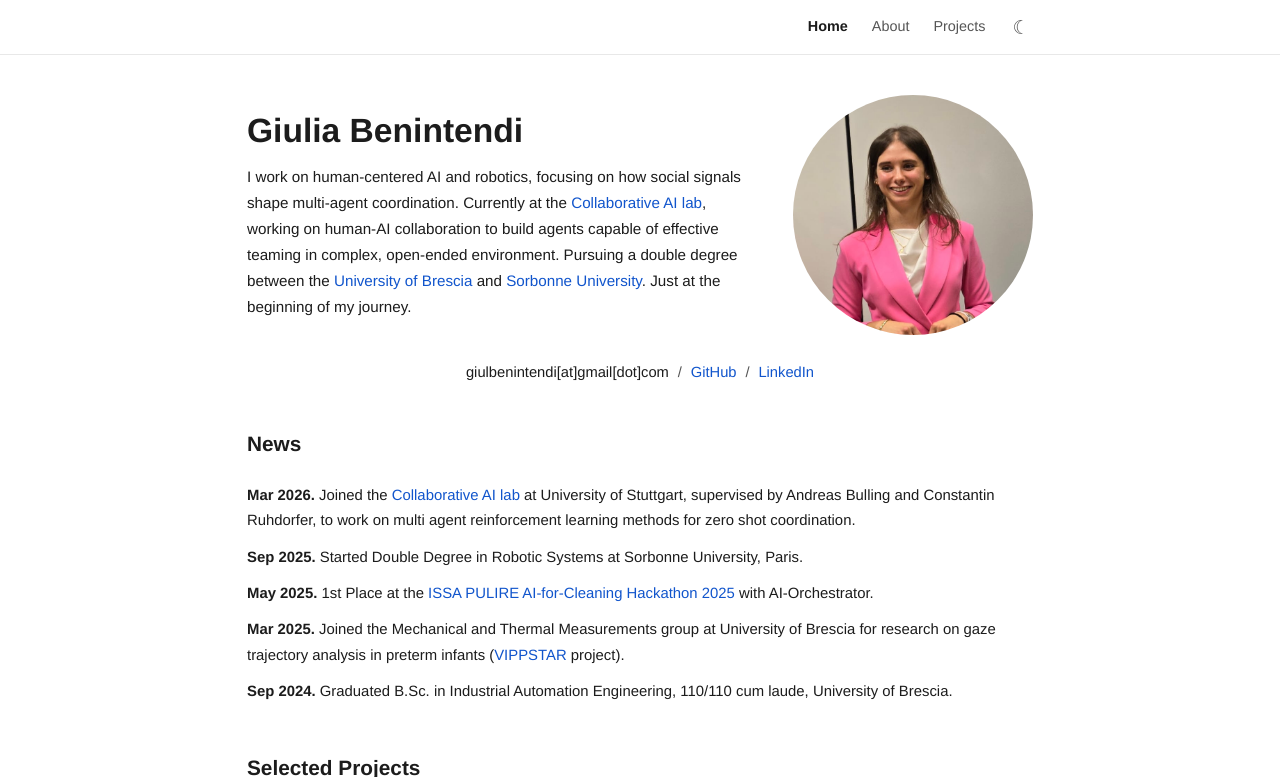
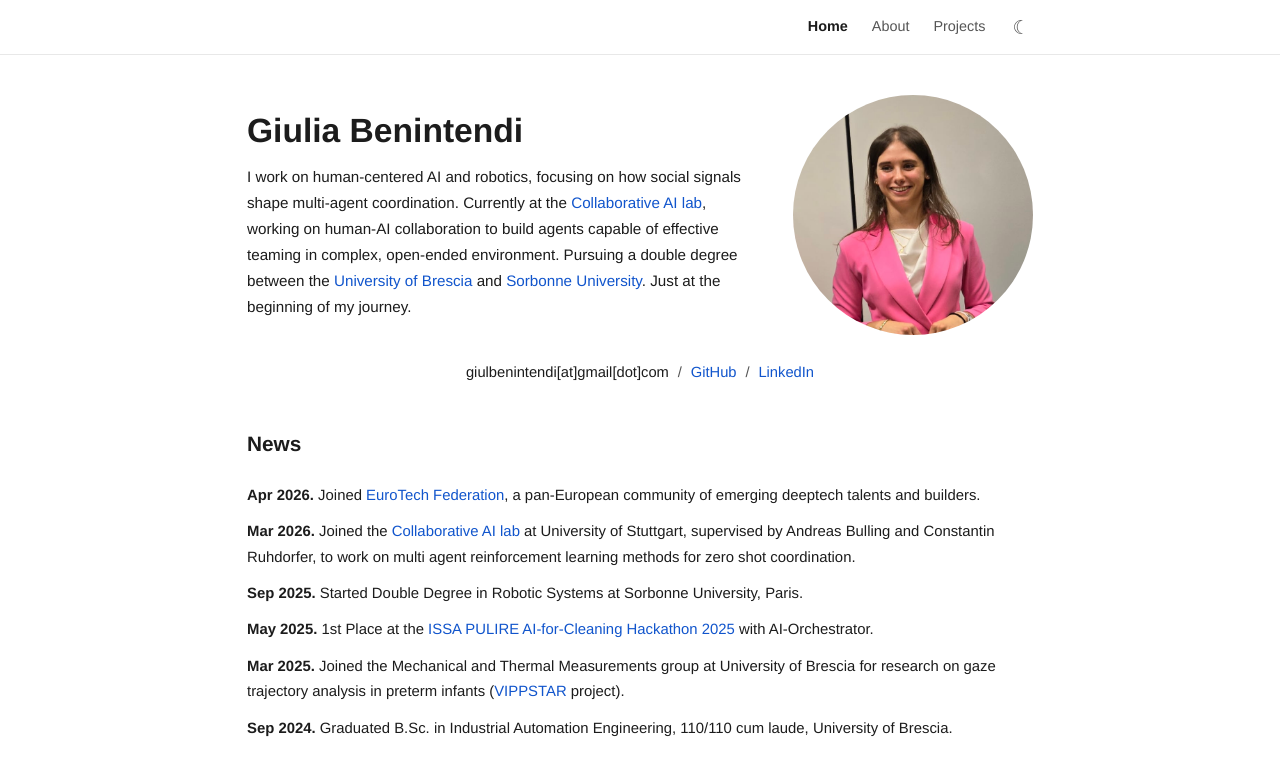
Before and after one commit to giuliabenintendi/giuliabenintendi.github.io, a Jekyll site: the page built from index.html, in a window 1280 px wide and 900 px high, cut to the strip 0-777 px from the top of the window. Built offline with Jekyll 4.4.1, drawn with Linux system fonts in a browser that asks for light colours.

Commit message:
restore eurotech news item without just

```diff
--- a/index.html
+++ b/index.html
@@ -29,6 +29,9 @@ title: Giulia Benintendi
 
 <h2 class="section-title">News</h2>
 <ul class="news-list">
+  <li class="news-item">
+    <span class="news-date">Apr 2026.</span> Joined <a href="https://www.eurotech-federation.com/" target="_blank">EuroTech Federation</a>, a pan-European community of emerging deeptech talents and builders.
+  </li>
   <li class="news-item">
     <span class="news-date">Mar 2026.</span> Joined the <a href="https://www.collaborative-ai.org/" target="_blank">Collaborative AI lab</a> at University of Stuttgart, supervised by Andreas Bulling and Constantin Ruhdorfer, to work on multi agent reinforcement learning methods for zero shot coordination.
   </li>
```
